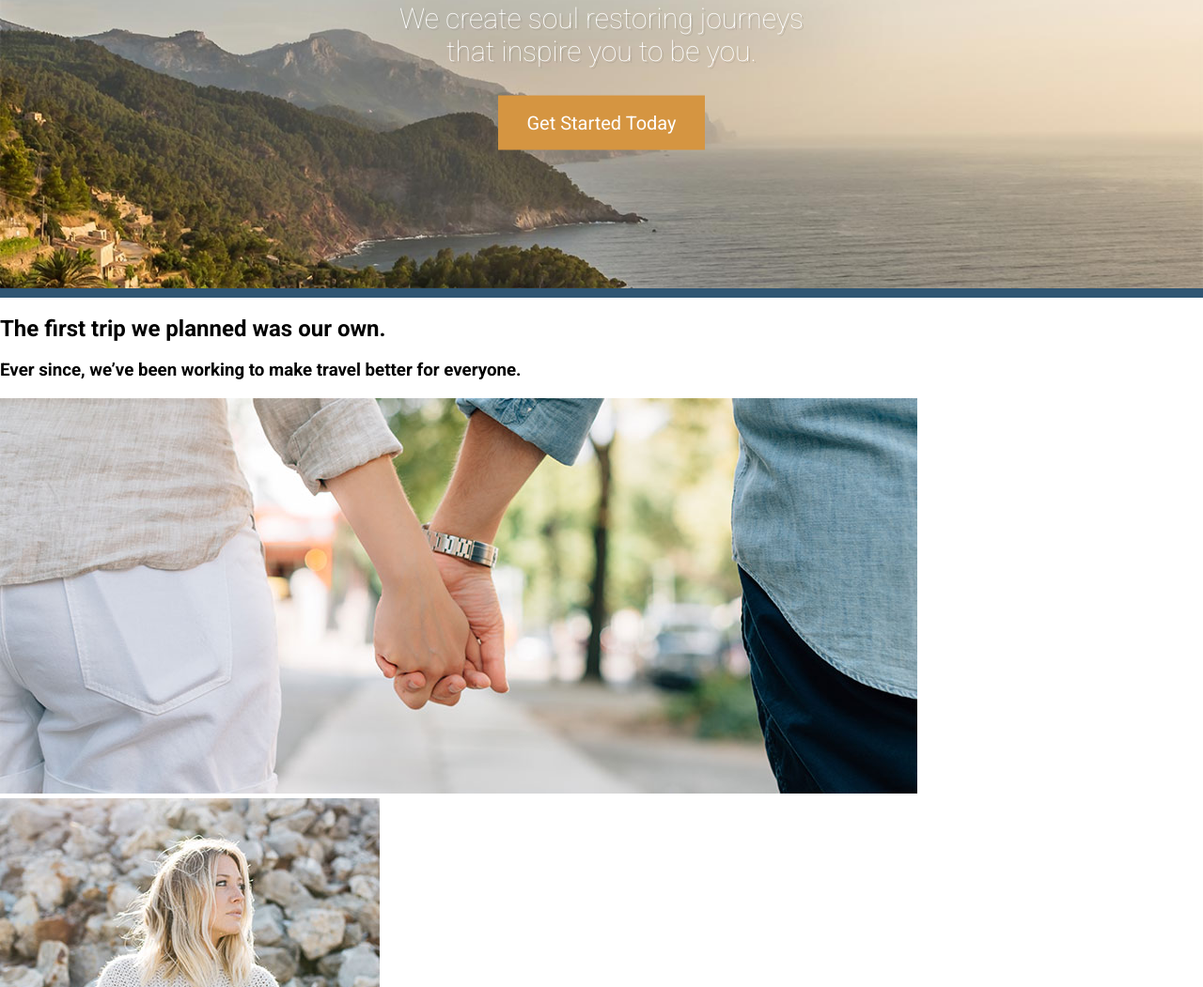
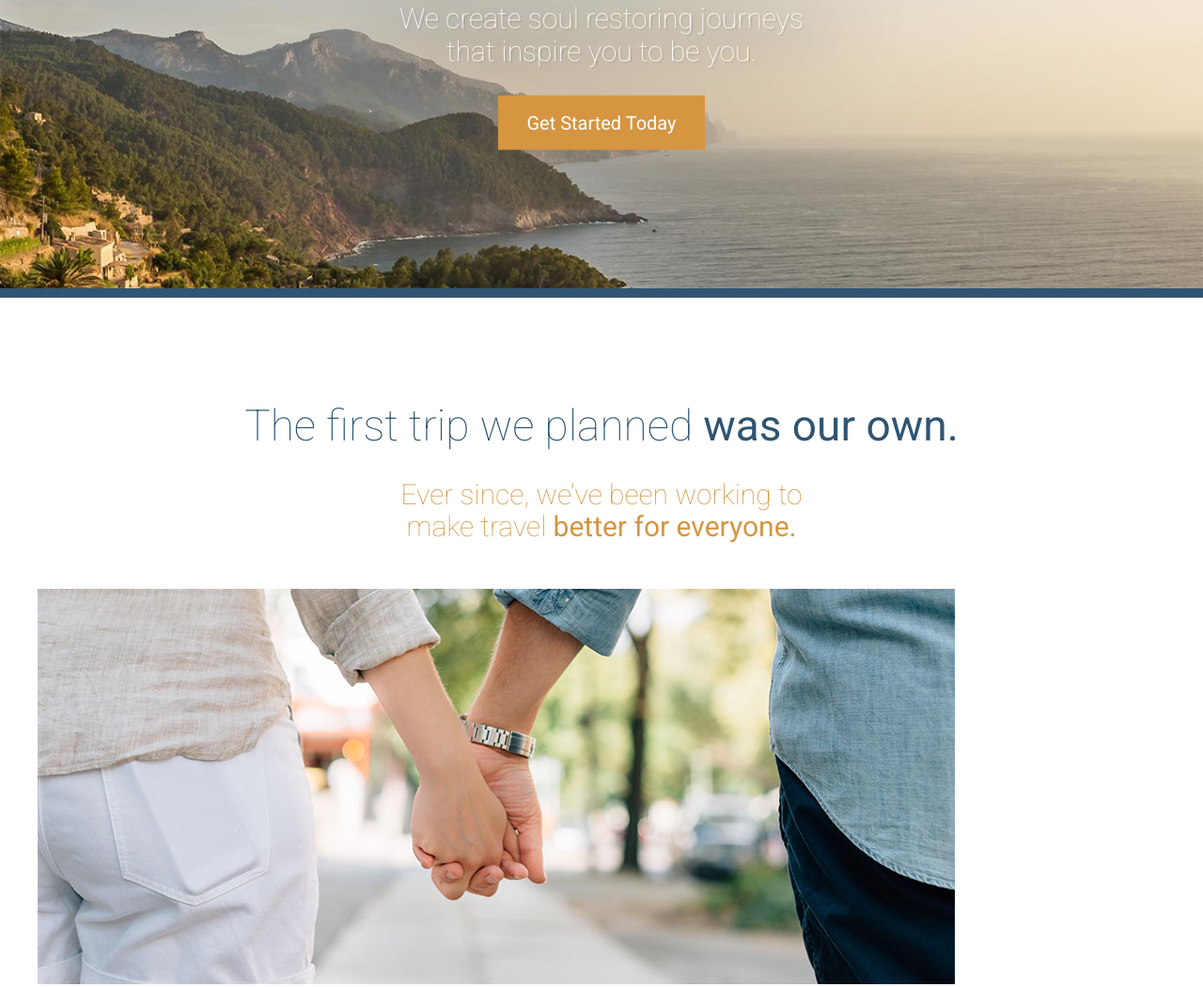
Before and after one commit to eroltutumlu/travelsite, a website: page app/index.html in a window 1280 px wide. Shown: the part 463-1514 px from the top of the page at 94% size. Drawn offline with Linux system fonts and the light colour scheme.

Commit message:
Headlines css rules added

```diff
--- /dev/null
+++ b/app/assets/styles/modules/_headline.css
@@ -0,0 +1,36 @@
+.headline {
+    font-weight: 300;
+    font-size: 2.875rem;
+    color: $mainBlue;
+
+    &--centered {
+        text-align: center;
+    }
+
+    &--light {
+        font-weight: 100;
+    }
+
+    &--orange {
+        color: $mainOrange;
+    }
+
+    &--small {
+        font-size: 1.875rem;
+    }
+
+    &--narrow {
+        max-width: 500px;
+        margin-left: auto;
+        margin-right: auto;
+    }
+
+    &--b-margin-small {
+        margin-bottom: .5em;
+    }
+
+    &--b-margin-large {
+        margin-bottom: 1.6em;
+    }
+
+}
--- /dev/null
+++ b/app/assets/styles/modules/_page-section.css
@@ -0,0 +1,7 @@
+.page-section {
+    padding: 4.5rem 0;
+
+    &--blue{
+        background-color: $mainBlue;
+    }
+}
--- a/app/assets/styles/modules/_wrapper.css
+++ b/app/assets/styles/modules/_wrapper.css
@@ -1,4 +1,7 @@
 .wrapper {
     padding-left: 18px;
     padding-right: 18px;
+    margin-left: auto;
+    margin-right: auto;
+    max-width: 1200px;
 }
--- a/app/assets/styles/styles.css
+++ b/app/assets/styles/styles.css
@@ -5,3 +5,5 @@
 @import "modules/_large-hero";
 @import "modules/_btn";
 @import "modules/_wrapper";
+@import "modules/_page-section";
+@import "modules/_headline";
--- a/app/index.html
+++ b/app/index.html
@@ -40,18 +40,22 @@
     </div>
   </div>
 
-  <div id="our-beginning">
-    <h2>The first trip we planned was our own.</h2>
-    <h3>Ever since, we&rsquo;ve been working to make travel better for everyone.</h3>
+  <div id="our-beginning" class="page-section">
+    <div class="wrapper">
+        <h2 class="headline headline--centered headline--light headline--b-margin-small">The first trip we planned <strong>was our own.</strong></h2>
+        <h3 class="headline headline--centered headline--orange headline--small headline--narrow headline--light headline--b-margin-large">Ever since, we&rsquo;ve been working to make travel <strong>better for everyone.</strong></h3>
         <img src="assets/images/first-trip.jpg" alt="Couple walking down a street.">
         <img src="assets/images/our-start.jpg" alt="Our founder, Jane Doe">
-    <h2>Here&rsquo;s how we got started&hellip;</h2>
+        <h2 class="headline">Here&rsquo;s how we got started&hellip;</h2>
         <p>Lorem ipsum dolor sit amet, consectetur adipisicing elit, sed do eiusmod tempor incididunt ut labore et dolore magna aliqua. Ut enim ad minim veniam, <a href="#">quis nostrud exercitation</a> ullamco laboris nisi ut aliquip ex ea commodo consequat. Duis aute irure dolor in reprehenderit in voluptate velit esse cillum dolore eu fugiat nulla pariatur. Excepteur sint occaecat cupidatat non proident, sunt in culpa qui officia deserunt mollit anim id est laborum.</p>
         <p>Duis aute irure dolor in <strong>reprehenderit in</strong> voluptate velit esse cillum dolore eu fugiat nulla pariatur. Excepteur sint occaecat cupidatat non proident, sunt in culpa qui officia deserunt mollit anim id est laborum. Lorem ipsum dolor sit amet, consectetur adipisicing elit, sed do eiusmod tempor incididunt ut labore et dolore magna aliqua.</p>
         <p>Duis aute irure dolor in reprehenderit in voluptate velit esse cillum dolore eu fugiat nulla pariatur. Excepteur sint occaecat cupidatat non proident, sunt in culpa qui officia deserunt mollit anim id est laborum velit esse cillum <strong>dolore eu fugiat.</strong></p>
     </div>
 
-  <div id="features">
+  </div>
+
+  <div id="features" class="page-section page-section--blue">
+    <div class="wrapper">
         <img src="assets/images/icons/star.svg">
         <h2>Our Features</h2>
 
@@ -70,6 +74,8 @@
         <img src="assets/images/icons/fire.svg">
         <h3>Survival Kit</h3>
         <p>Everytime you book an escape with us we send you a survival kit with the finest materials. The kit will allow you to setup a tent, start a fire, scratch your own back and lower your taxes.</p>
+    </div>
+
   </div>
 
   <div id="testimonials">
--- a/app/temp/styles/styles.css
+++ b/app/temp/styles/styles.css
@@ -574,4 +574,52 @@ img {
 .wrapper {
     padding-left: 18px;
     padding-right: 18px;
+    margin-left: auto;
+    margin-right: auto;
+    max-width: 1200px;
 }
+
+.page-section {
+    padding: 4.5rem 0;
+}
+
+.page-section--blue{
+        background-color: #2f5572;
+    }
+
+.headline {
+    font-weight: 300;
+    font-size: 2.875rem;
+    color: #2f5572;
+
+}
+
+.headline--centered {
+        text-align: center;
+    }
+
+.headline--light {
+        font-weight: 100;
+    }
+
+.headline--orange {
+        color: #d59541;
+    }
+
+.headline--small {
+        font-size: 1.875rem;
+    }
+
+.headline--narrow {
+        max-width: 500px;
+        margin-left: auto;
+        margin-right: auto;
+    }
+
+.headline--b-margin-small {
+        margin-bottom: .5em;
+    }
+
+.headline--b-margin-large {
+        margin-bottom: 1.6em;
+    }
```
Lines whose indentation alone changed are shown as unchanged.
